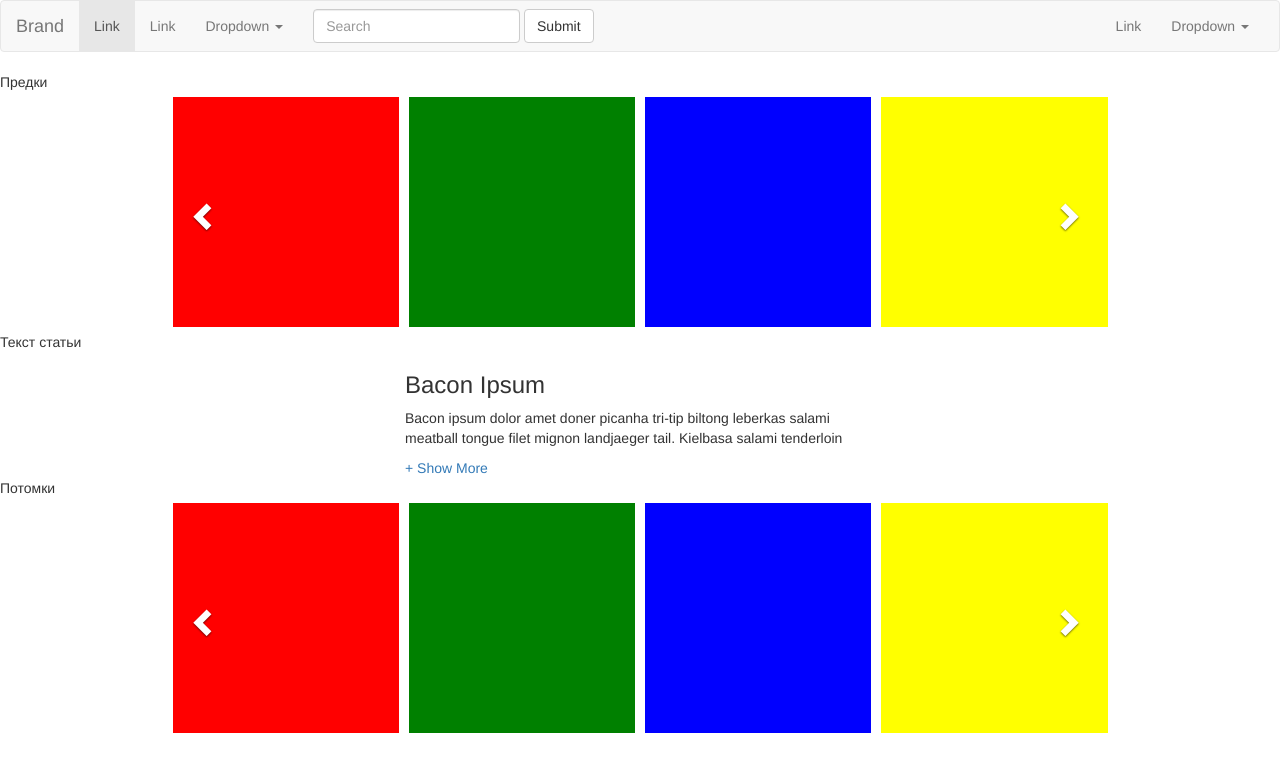
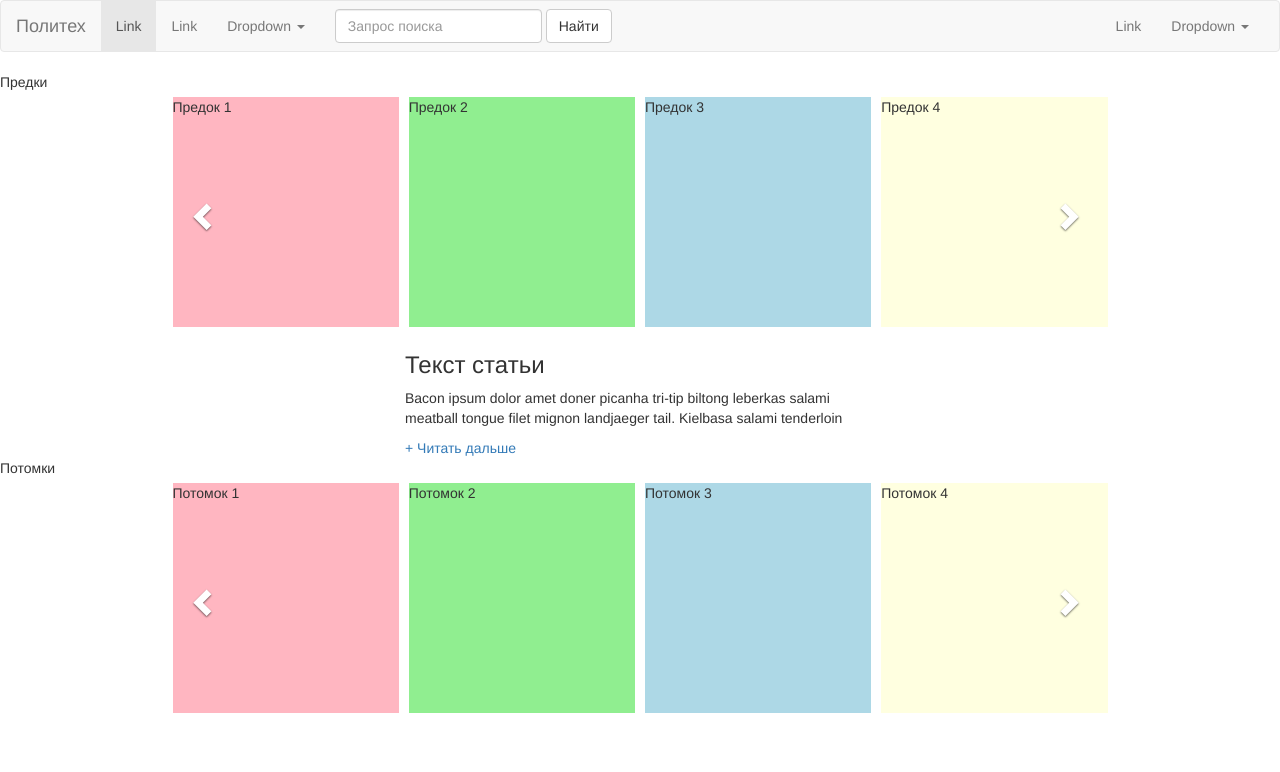
Before and after one commit to agkuznetsov/kg-polymus, a Flask app: page /browse in a window 1280 px wide. Shown: the top 772 px of the page. Run offline with Flask 2, Linux system fonts and the light colour scheme; some libraries are stand-ins or nearby versions.

Commit message:
frontend, more russian

```diff
--- a/web/templates/browse.html
+++ b/web/templates/browse.html
@@ -29,11 +29,11 @@
 }
 
 #module a.collapsed:after  {
-    content: '+ Show More';
+    content: '+ Читать дальше';
 }
 
 #module a:not(.collapsed):after {
-    content: '- Show Less';
+    content: '- Скрыть подробности';
 }
 
 
@@ -85,7 +85,7 @@
   .carousel-inner .active.right { left: 50%; }
 	.carousel-inner .next        { left:  50%; }
 	.carousel-inner .prev		     { left: -50%; }
-  .carousel-col                { width: 50%; }
+	.carousel-col                { width: 50%; }
 	.active > div:first-child + div { display:block; }
 }
 
@@ -117,16 +117,17 @@
 	height: 230px;
 }
 
-.red {background: red;}
+.red {background: lightpink;}
 
-.blue {background: blue;}
+.blue {background: lightblue;}
 
-.green {background: green;}
+.green {background: lightgreen;}
 
-.yellow {background: yellow;}
+.yellow {background: lightyellow;}
+
 </style>
+  </head>
 
-  </head>
   <body>
 <nav class="navbar navbar-default">
   <div class="container-fluid">
@@ -138,7 +139,7 @@
         <span class="icon-bar"></span>
         <span class="icon-bar"></span>
       </button>
-      <a class="navbar-brand" href="#">Brand</a>
+      <a class="navbar-brand" href="#">Политех</a>
     </div>
 
     <!-- Collect the nav links, forms, and other content for toggling -->
@@ -161,9 +162,9 @@
       </ul>
       <form class="navbar-form navbar-left">
         <div class="form-group">
-          <input type="text" class="form-control" placeholder="Search">
+          <input type="text" class="form-control" placeholder="Запрос поиска" name="search">
         </div>
-        <button type="submit" class="btn btn-default">Submit</button>
+        <button type="submit" class="btn btn-default">Найти</button>
       </form>
       <ul class="nav navbar-nav navbar-right">
         <li><a href="#">Link</a></li>
@@ -182,36 +183,31 @@
   </div><!-- /.container-fluid -->
 </nav>
 
-
-
-
 Предки
-<div>
-
 <div class="container">
 	<div class="row">
 		<div class="col-xs-11 col-md-10 col-centered">
 
-			<div id="carousel" class="carousel slide" data-ride="carousel" data-type="multi" data-interval="2500">
+			<div id="carousel" class="carousel slide" data-ride="carousel" data-type="multi" data-interval="4096">
 				<div class="carousel-inner">
 					<div class="item active">
 						<div class="carousel-col">
-							<div class="block red img-responsive"></div>
+							<div class="block red img-responsive">Предок 1</div>
 						</div>
 					</div>
 					<div class="item">
 						<div class="carousel-col">
-							<div class="block green img-responsive"></div>
+							<div class="block green img-responsive">Предок 2</div>
 						</div>
 					</div>
 					<div class="item">
 						<div class="carousel-col">
-							<div class="block blue img-responsive"></div>
+							<div class="block blue img-responsive">Предок 3</div>
 						</div>
 					</div>
 					<div class="item">
 						<div class="carousel-col">
-							<div class="block yellow img-responsive"></div>
+							<div class="block yellow img-responsive">Предок 4</div>
 						</div>
 					</div>
 				</div>
@@ -236,11 +232,8 @@
 </div>
 
 
-</div>
-
-Текст статьи
 <div id="module" class="container">
-<h3>Bacon Ipsum</h3>
+<h3>Текст статьи</h3>
 <p class="collapse" id="collapseExample" aria-expanded="false">
     Bacon ipsum dolor amet doner picanha tri-tip biltong leberkas salami meatball tongue filet mignon landjaeger tail. Kielbasa salami tenderloin picanha spare ribs, beef ribs strip steak jerky cow. Pork chop chicken ham hock beef ribs turkey jerky. Shoulder beef capicola doner, tongue tail sausage short ribs andouille. Rump frankfurter landjaeger t-bone, kielbasa doner ham hock shankle venison. Cupim capicola kielbasa t-bone, ball tip chicken andouille venison pork chop doner bacon beef ribs kevin shankle. Short loin leberkas tenderloin ground round shank, brisket strip steak ham hock ham.
 </p>
@@ -254,26 +247,34 @@
 	<div class="row">
 		<div class="col-xs-11 col-md-10 col-centered">
 
-			<div id="carousel" class="carousel slide" data-ride="carousel" data-type="multi" data-interval="2500">
+			<div id="carousel" class="carousel slide" data-ride="carousel" data-type="multi" data-interval="5000">
 				<div class="carousel-inner">
 					<div class="item active">
 						<div class="carousel-col">
-							<div class="block red img-responsive"></div>
+							<div class="block red img-responsive">
+								Потомок 1
+							</div>
 						</div>
 					</div>
 					<div class="item">
 						<div class="carousel-col">
-							<div class="block green img-responsive"></div>
+							<div class="block green img-responsive">
+								Потомок 2
+							</div>
 						</div>
 					</div>
 					<div class="item">
 						<div class="carousel-col">
-							<div class="block blue img-responsive"></div>
+							<div class="block blue img-responsive">
+								Потомок 3
+							</div>
 						</div>
 					</div>
 					<div class="item">
 						<div class="carousel-col">
-							<div class="block yellow img-responsive"></div>
+							<div class="block yellow img-responsive">
+								Потомок 4
+							</div>
 						</div>
 					</div>
 				</div>
@@ -296,14 +297,6 @@
 		</div>
 	</div>
 </div>
-
-
-
-            </div>
-        </div>
-    </div>
-</div>
-
 
 <script>
 $('.carousel[data-type="multi"] .item').each(function() {
```
Also changed, not shown: web/templates/search.html (+3 -23 lines).
